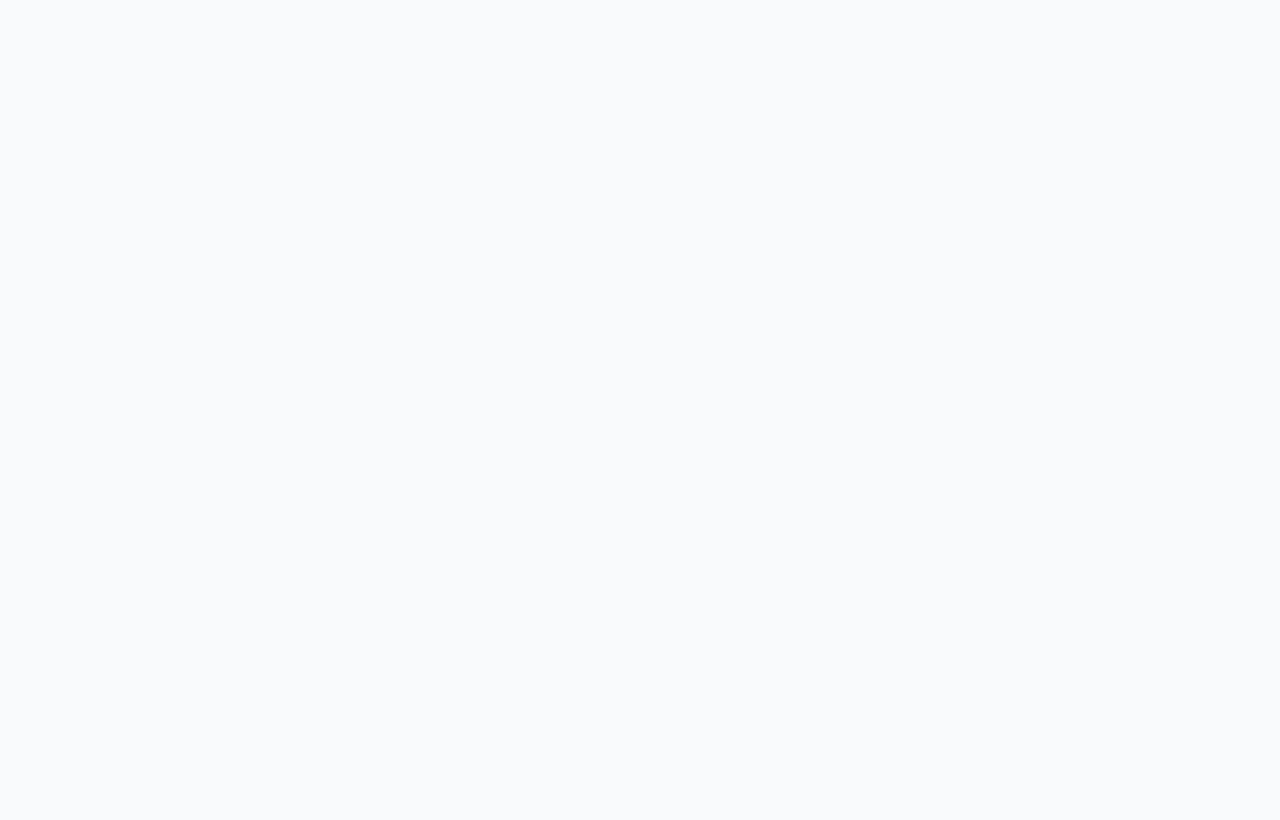
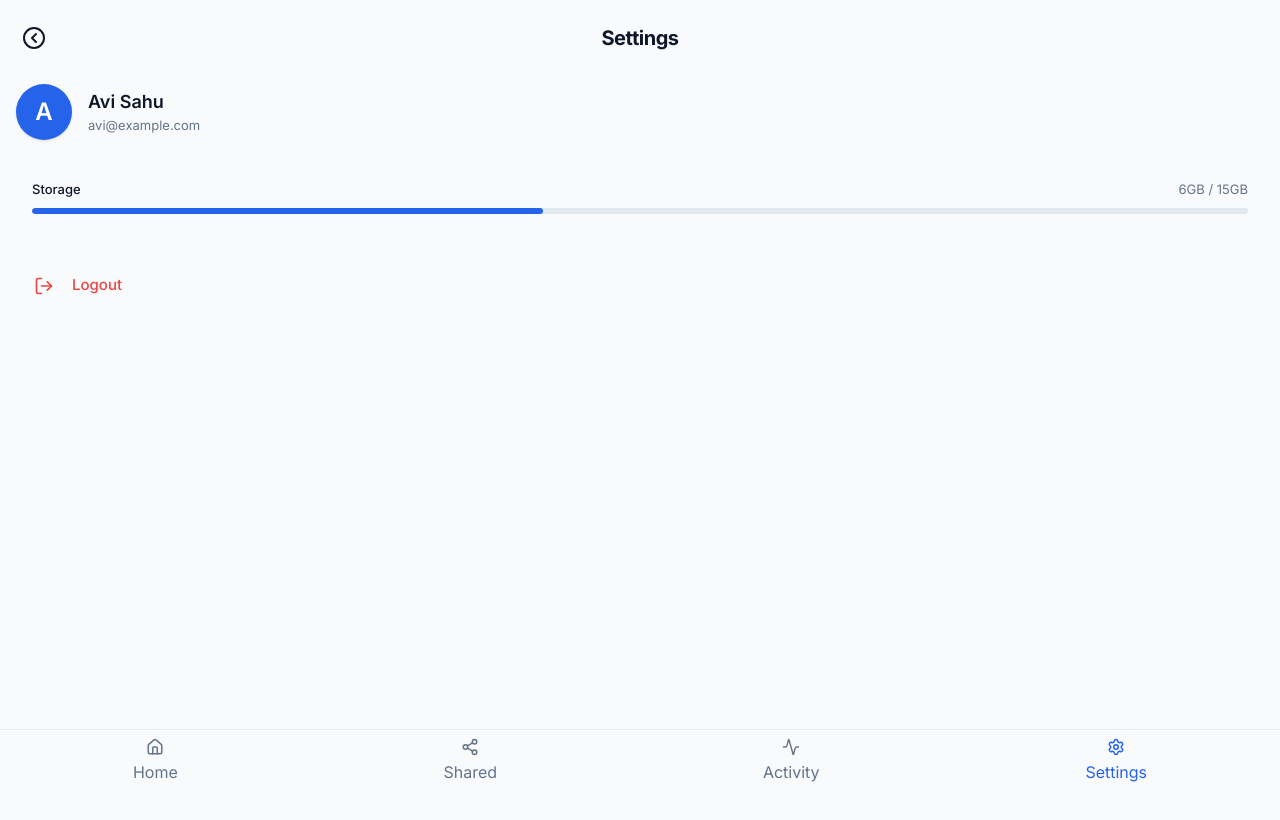
Before and after one commit to Avi-0009/distributed-file-storage-frontend, a React (Vite) app: page /settings in a window 1280 px wide. Before the commit this address had no page. Shown: the top 820 px of the page. Built offline with nearby package versions, Linux system fonts and the light colour scheme.

Commit message:
Settings page is ready

```diff
--- a/src/App.tsx
+++ b/src/App.tsx
@@ -1,13 +1,17 @@
-import { BrowserRouter, Routes, Route } from "react-router-dom"
+import { BrowserRouter, Routes, Route, Navigate } from "react-router-dom"
 import MainLayout from "./layouts/MainLayout";
 import Dashboard from "./pages/Dashboard";
+import Settings from "./pages/Settings";
 const App = () => {
   return (
     <BrowserRouter>
       <Routes>
           <Route element={<MainLayout/>}>
             <Route path="/" element={<Dashboard/>}/>
+            <Route path="/settings" element={<Settings/>}/>
           </Route>
+
+          <Route path="*" element={<Navigate to={"/"} replace/>}/>
       </Routes>
     </BrowserRouter>
   )
--- a/src/pages/Dashboard.tsx
+++ b/src/pages/Dashboard.tsx
@@ -2,10 +2,10 @@ import { Bell, FileText, Folder, ImageIcon, Menu, MoreVertical, Plus, Video } fr
 
 const Dashboard = () => {
   return (
-    <div className="p-4 min-h-screen bg-background">
+    <div className="p-4.5 min-h-screen bg-background">
       {/* Top header */}
       <div className="flex justify-between items-center mb-3">
-        <div className="flex items-center gap-2">
+        <div className="flex items-center gap-3">
           <Menu className="w-6 h-6 text-foreground"/>
           <span className="font-semibold text-[20px] text-foreground">Mesh</span>
         </div>
--- /dev/null
+++ b/src/pages/Settings.tsx
@@ -0,0 +1,65 @@
+import { CircleChevronLeft, LogOut } from 'lucide-react';
+import { useNavigate } from 'react-router-dom';
+
+const Settings = () => {
+    const navigate = useNavigate();
+
+    const handleLogout = () => {
+        navigate('/auth');
+    }
+
+  return (
+    <div className="p-4 min-h-screen bg-background pb-24 overflow-x-hidden">
+
+        <div className="relative flex items-center justify-center mb-8 mt-2">
+            <button
+                onClick={() => navigate(-1)}
+                className="absolute left-0 p-1.5 rounded-lg hover:bg-muted text-foreground transition-colors"
+            >
+                <CircleChevronLeft className="w-6 h-6"/>
+            </button>
+            <h1 className="text-xl font-bold text-foreground tracking-tight">Settings</h1>
+        </div>
+
+        {/* Profile Header */}
+        <div className="flex items-center gap-4 mb-6">
+            <div className="w-14 h-14 rounded-full bg-primary flex items-center justify-center text-2xl text-white font-semibold shadow-sm shrink-0">
+                A
+            </div>
+            <div className="flex-1 min-w-0">
+                <div className="font-semibold text-lg text-foreground truncate">Avi Sahu</div>
+                <div className="text-[13px] text-muted-foreground truncate">avi@example.com</div>
+            </div>
+        </div>
+
+        {/* Storage Card */}
+        <div className="bg-muted rounded-xl p-4 mb-6">
+            <div className="flex justify-between items-center text-[13px] font-medium text-foreground mb-2">
+                <span>Storage</span>
+                <span className="text-muted-foreground font-normal">6GB / 15GB</span>
+            </div>
+            <div className="w-full h-1.5 bg-border rounded-full overflow-hidden">
+                <div className="h-full bg-primary w-[42%] rounded-full"></div>
+            </div>
+        </div>
+
+        {/* Settings Options */}
+        <div className="flex flex-col">
+            <div
+                onClick={handleLogout}
+                className="flex items-center gap-3 py-3 px-3 cursor-pointer hover:bg-muted/50 transition-colors rounded-lg w-full mt-1"
+            >
+                <span className="w-8 h-8 flex items-center justify-center shrink-0 text-danger">
+                    <LogOut className="w-5 h-5" />
+                </span>
+                <div className="flex-1 min-w-0">
+                    <div className="text-[15px] font-medium text-danger">Logout</div>
+                </div>
+            </div>
+        </div>
+
+    </div>
+  )
+}
+
+export default Settings;
```
